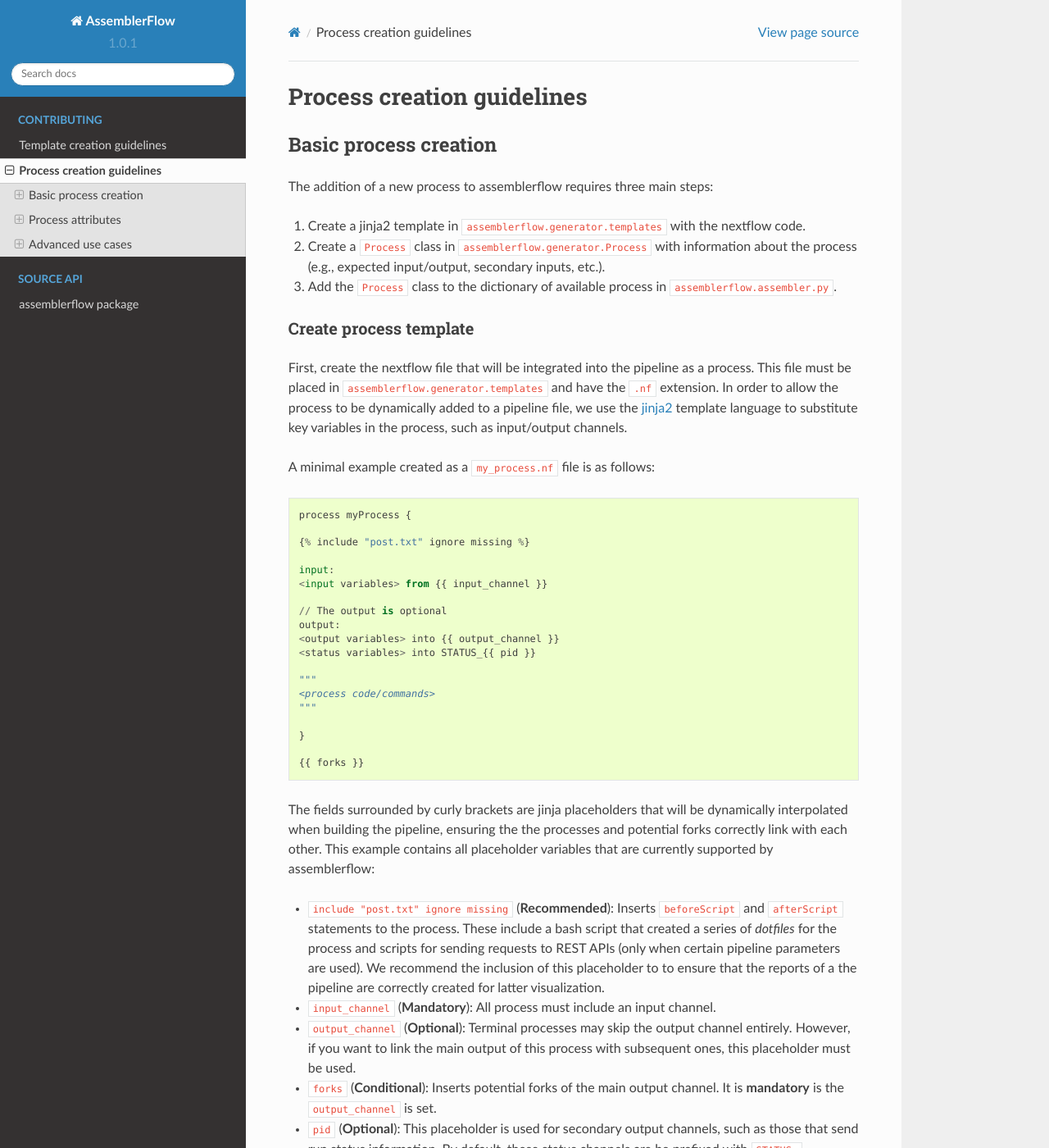
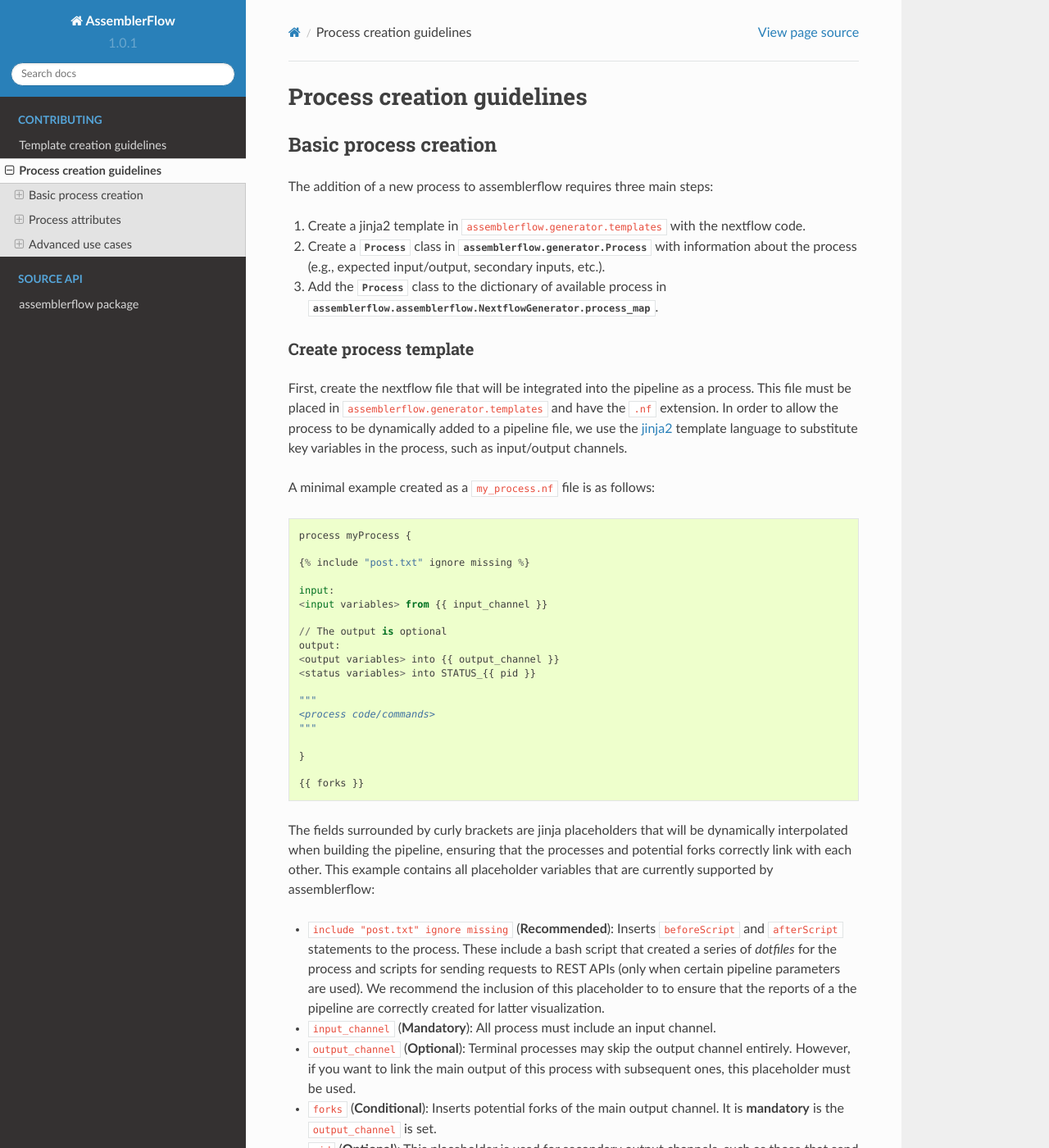
Before and after one commit to assemblerflow/flowcraft, a Sphinx documentation site: the page built from docs/create_process.rst, in a window 1280 px wide and 1400 px high. Shown: the whole window at 82% size. Built offline with Sphinx 7.4.7 and the Read the Docs theme 2.0.0, drawn with Linux system fonts in a browser that asks for light colours.

```diff
--- a/docs/create_process.rst
+++ b/docs/create_process.rst
@@ -9,12 +9,14 @@ The addition of a new process to assemblerflow requires three main steps:
 #. Create a jinja2 template in ``assemblerflow.generator.templates`` with the
    nextflow code.
 
-#. Create a ``Process`` class in ``assemblerflow.generator.Process`` with
+#. Create a :class:`~assemblerflow.generator.Process` class in
+   :class:`assemblerflow.generator.Process` with
    information about the process (e.g., expected input/output, secondary inputs,
    etc.).
 
-#. Add the ``Process`` class to the dictionary of available process in
-   ``assemblerflow.assembler.py``.
+#. Add the :class:`~assemblerflow.generator.Process` class to the
+   dictionary of available process in
+   :attr:`assemblerflow.assemblerflow.NextflowGenerator.process_map`.
 
 Create process template
 :::::::::::::::::::::::
@@ -48,9 +50,10 @@ A minimal example created as a ``my_process.nf`` file is as follows::
     {{ forks }}
 
 The fields surrounded by curly brackets are jinja placeholders that will be
-dynamically interpolated when building the pipeline, ensuring the the processes
-and potential forks correctly link with each other. This example contains all
-placeholder variables that are currently supported by assemblerflow:
+dynamically interpolated when building the pipeline, ensuring that the
+processes and potential forks correctly link with each other. This example
+contains all placeholder variables that are currently supported by
+assemblerflow:
 
 - ``include "post.txt" ignore missing`` (**Recommended**): Inserts
   ``beforeScript`` and ``afterScript`` statements to the process. These
```
